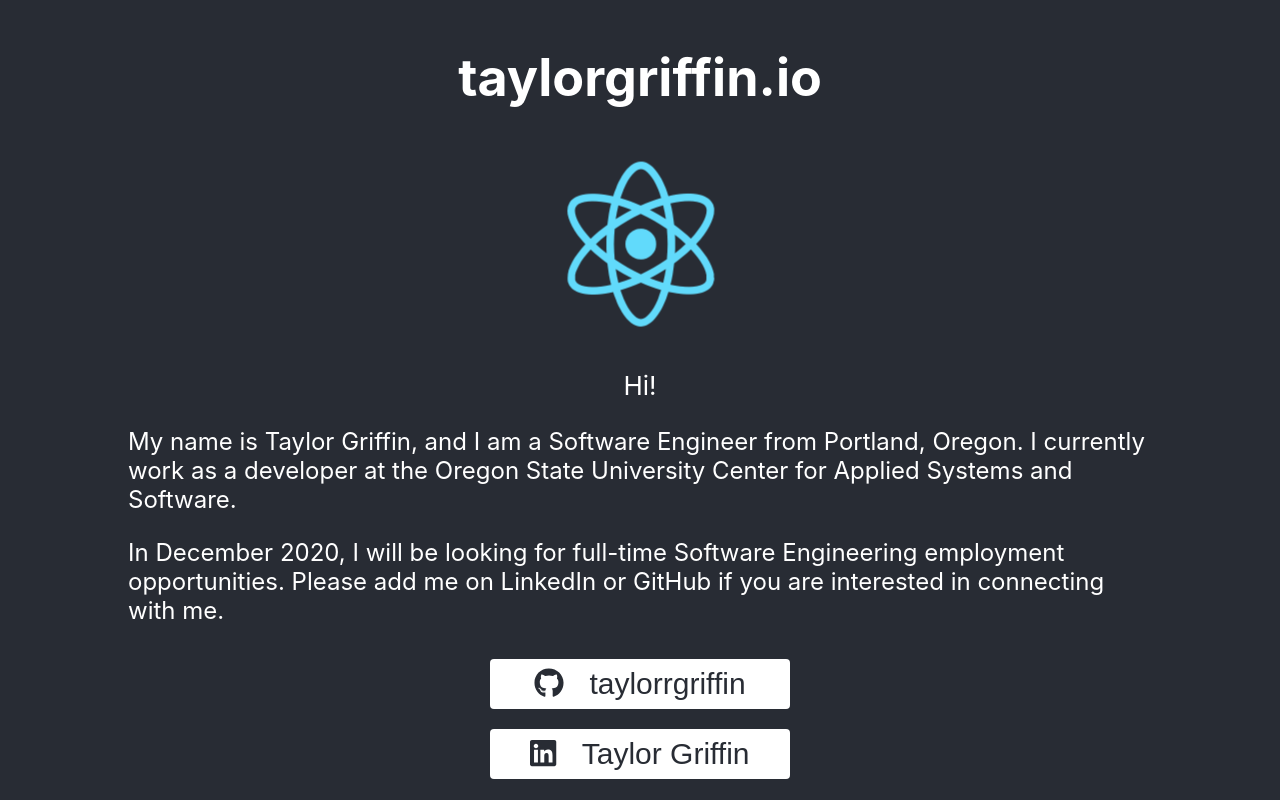
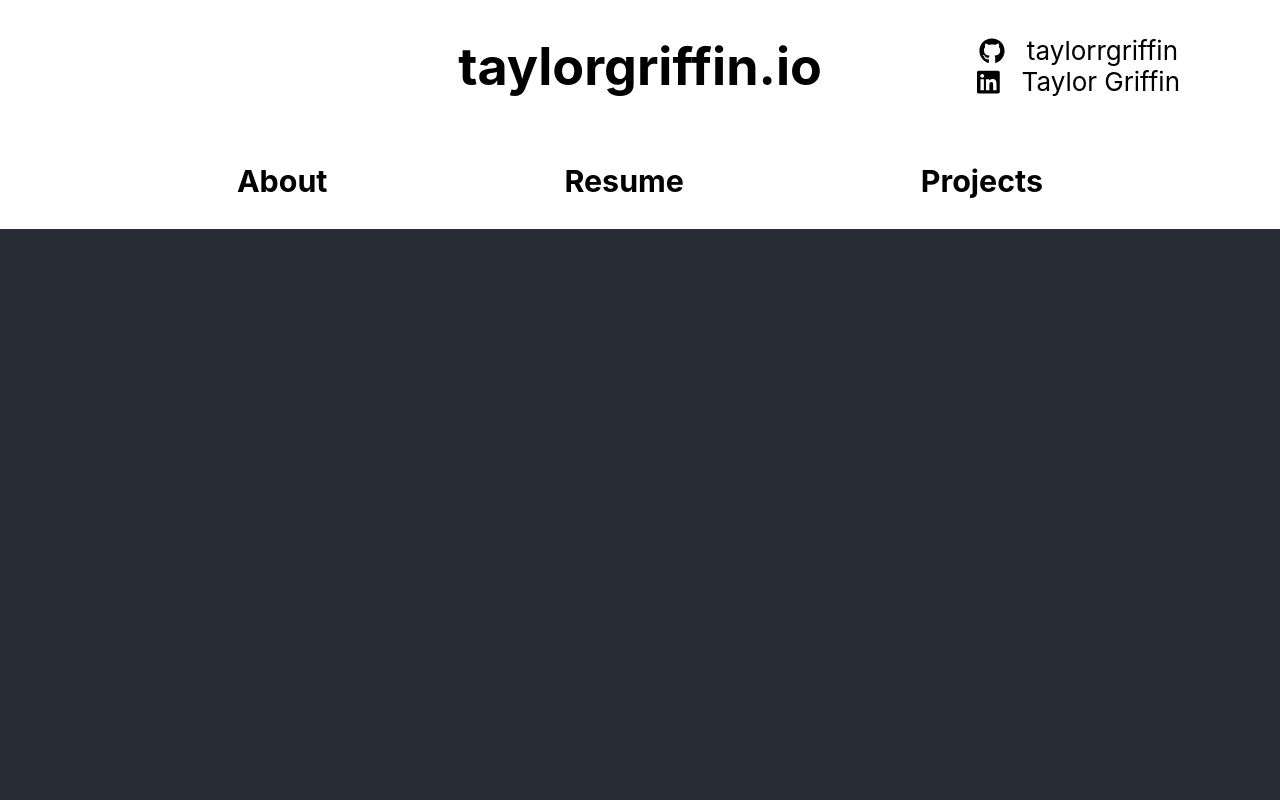
Before and after one commit to taylorrgriffin/taylorgriffin.io, a React (Create React App) app: page / in a window 1280 px wide. Built offline with nearby package versions, Linux system fonts and the light colour scheme.

Commit message:
Abstract header for new site layout

```diff
--- a/src/App.css
+++ b/src/App.css
@@ -5,7 +5,7 @@
   display: flex;
   flex-direction: column;
   align-items: center;
-  justify-content: center;
+  /* justify-content: center; */
   font-size: calc(10px + 2vmin);
   color: white;
 }
--- a/src/App.js
+++ b/src/App.js
@@ -1,58 +1,26 @@
 import React from 'react';
-import { FontAwesomeIcon } from '@fortawesome/react-fontawesome';
-import { faGithub, faLinkedin } from '@fortawesome/free-brands-svg-icons';
-import { } from '@fortawesome/free-solid-svg-icons'
 
-import logo from './logo.svg';
+// import logo from './logo.svg';
 import './App.css';
 
-const linkStyles = {
-  fontSize: '30px',
-  textDecoration: 'none',
-  color: '#282c34',
-}
-
-const buttonStyles = {
-  margin: '10px',
-  padding: '8px',
-  width: '300px',
-  border: 'none',
-  outline: 'none',
-  borderRadius: '4px',
-  backgroundColor: 'white'
-}
+import Header from './components/Header';
 
 function App() {
   return (
     <div className="App">
-      <header className="App-header">
-	      <h1>taylorgriffin.io</h1>
-      </header>
+      <Header/>
       <body className="App-body">
-        <img src={logo} className="App-logo" alt="logo"/>
-        <div>
-          <p>Hi!</p>
-          <p className="Paragraph">
+        {/* <img src={logo} className="App-logo" alt="logo"/> */}
+        {/* <div> */}
+          {/* <p>Hi!</p> */}
+          {/* <p className="Paragraph">
             My name is Taylor Griffin, and I am a Software Engineer from Portland, Oregon.
             I currently work as a developer at the Oregon State University Center for Applied Systems and Software.
-          </p>
-          <p className="Paragraph">
+          </p> */}
+          {/* <p className="Paragraph">
             In December 2020, I will be looking for full-time Software Engineering employment opportunities.
             Please add me on LinkedIn or GitHub if you are interested in connecting with me.
-          </p>
-        </div>
-        <button style={buttonStyles}>
-          <a style={linkStyles} href="https://github.com/taylorrgriffin">
-            <FontAwesomeIcon icon={faGithub}/>
-            &nbsp;&nbsp;&nbsp;taylorrgriffin
-          </a>
-        </button>
-        <button style={buttonStyles}>
-          <a style={linkStyles} href="https://linkedin.com/in/taylor-randolph-griffin">
-            <FontAwesomeIcon icon={faLinkedin} />
-            &nbsp;&nbsp;&nbsp;Taylor Griffin
-          </a>
-        </button>
+          </p> */}
       </body>
     </div>
   );
--- /dev/null
+++ b/src/components/Header.js
@@ -0,0 +1,73 @@
+import React from 'react';
+import { FontAwesomeIcon } from '@fortawesome/react-fontawesome';
+import { faGithub, faLinkedin } from '@fortawesome/free-brands-svg-icons';
+import { } from '@fortawesome/free-solid-svg-icons'
+
+export const Header = () => {
+  return (
+    <header style={styles.header}>
+      <div style={styles.headline}>
+        <h1 style={styles.text}><a style={styles.navLink} href="/">taylorgriffin.io</a></h1>
+        <div style={styles.socialLinks}>
+          <a style={styles.socialLink} href="https://github.com/taylorrgriffin">
+            <FontAwesomeIcon icon={faGithub}/>
+            &nbsp;&nbsp;&nbsp;taylorrgriffin
+          </a>
+          <a style={styles.socialLink} href="https://linkedin.com/in/taylor-randolph-griffin">
+            <FontAwesomeIcon icon={faLinkedin} />
+            &nbsp;&nbsp;&nbsp;Taylor Griffin
+          </a>
+        </div>
+      </div>
+      <div style={styles.navbar}>
+        <h3 style={styles.text}><a style={styles.navLink} href="/">About</a></h3>
+        <h3 style={styles.text}><a style={styles.navLink} href="/">Resume</a></h3>
+        <h3 style={styles.text}><a style={styles.navLink} href="/">Projects</a></h3>
+      </div>
+    </header>
+  )
+}
+
+let styles = {
+  header: {
+    display: 'flex',
+    flexDirection: 'column',
+    alignItems: 'center',
+    justifyContent: 'center',
+    backgroundColor: 'white',
+    width: '100%'
+  },
+  headline: {
+    display: 'flex',
+    flexDirection: 'row',
+    alignItems: 'center',
+    width: '100%',
+    justifyContent: 'center'
+  },
+  text: {
+    color: 'black'
+  },
+  socialLinks: {
+    position: 'absolute',
+    right: '100px',
+    display: 'flex',
+    flexDirection: 'column',
+    justifyContent: 'space-between'
+  },
+  socialLink: {
+    color: 'black',
+    textDecoration: 'none'
+  },
+  navbar: {
+    display: 'flex',
+    flexDirection: 'row',
+    justifyContent: 'space-evenly',
+    width: '100%'
+  },
+  navLink: {
+    color: 'black',
+    textDecoration: 'none'
+  }
+}
+
+export default Header;
```
